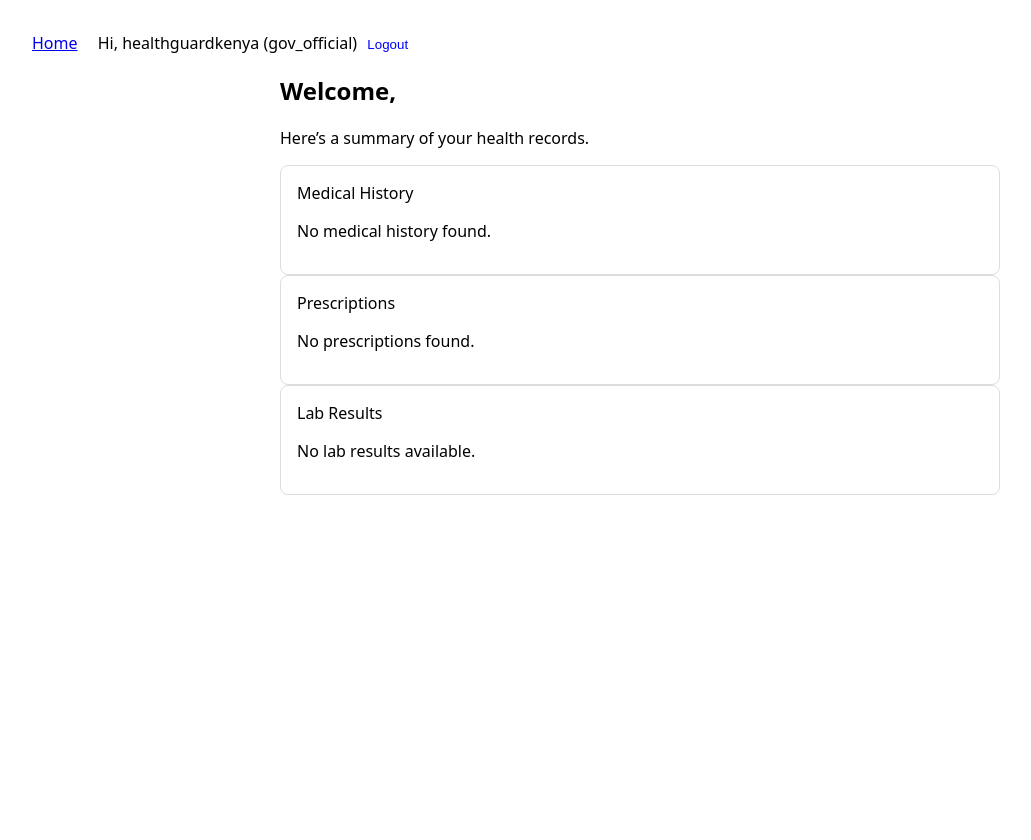
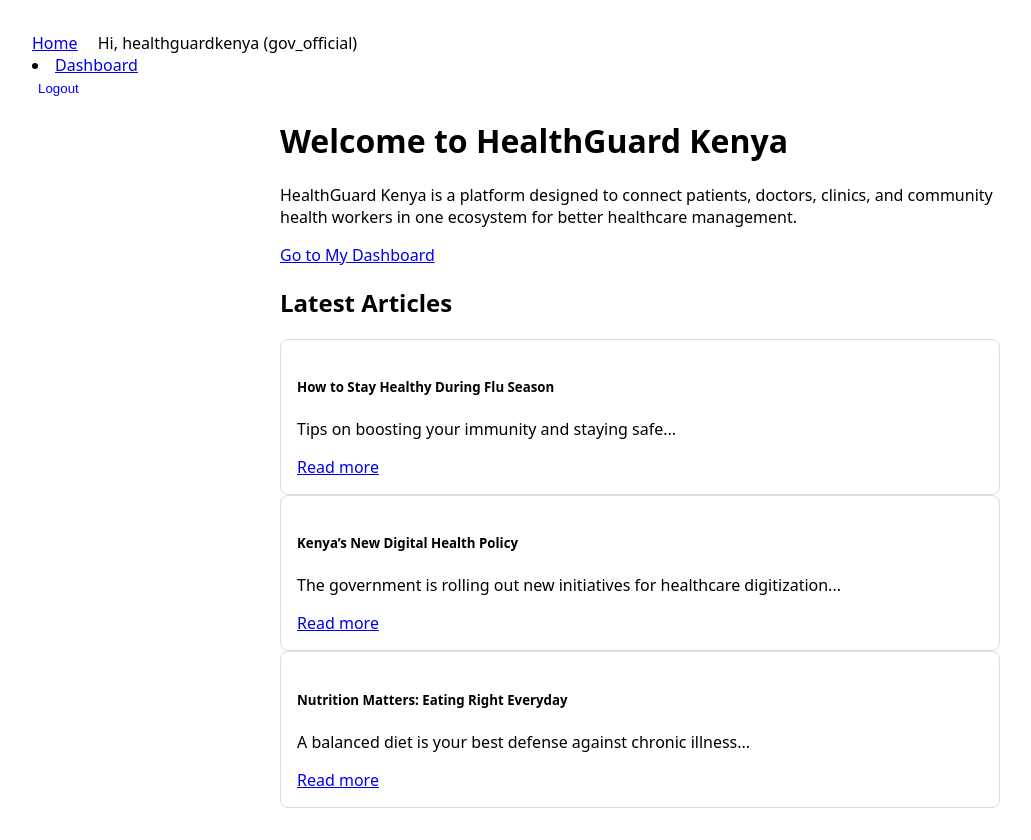
Before and after one commit to ANkanja/HealthGuard-kenya, a Django app: page / in a window 1280 px wide. Shown: the whole page, without its empty margins (0-1031 px from the left). Before the commit the page ends 495 px from the top, so only its background shows below. Run offline with Django 5.2, Linux system fonts and the light colour scheme; a user stored in the database is signed in; data comes from the database, SQL or seed files in the repository; both versions use the stored data as it was after the commit.

Commit message:
customising the home page and specific dashboard for each user

```diff
--- a/patients/templates/base.html
+++ b/patients/templates/base.html
@@ -18,6 +18,9 @@
     <a href="{% url 'home' %}">Home</a>
     {% if user.is_authenticated %}
       <span>Hi, {{ user.username }} ({{ user.profile.role|default:'-' }})</span>
+      <li class="nav-item">
+        <a class="nav-link" href="{% url 'redirect_to_dashboard' %}">Dashboard</a>
+      </li>
       {% if user.is_authenticated %}
         <form action="{% url 'logout' %}" method="post" style="display:inline;">
           {% csrf_token %}
--- a/patients/templates/home.html
+++ b/patients/templates/home.html
@@ -1,113 +1,30 @@
-{% extends 'base.html' %}
-{% block title %}Home | HealthGuard{% endblock %}
+{% extends "base.html" %}
+
 {% block content %}
+  <div class="container mt-4">
+    <h1>Welcome to HealthGuard Kenya</h1>
+    <p>{{ about }}</p>
 
-<div class="container mt-4">
-  <h2 class="mb-4">Welcome, {{ request.user.first_name }}</h2>
-  <p class="text-muted">Here’s a summary of your health records.</p>
+    {% if user.is_authenticated %}
+      <a href="{% url 'redirect_to_dashboard' %}" class="btn btn-primary my-3">Go to My Dashboard</a>
+    {% else %}
+      <a href="{% url 'login' %}" class="btn btn-success my-3">Login</a>
+      <a href="{% url 'register' %}" class="btn btn-outline-primary my-3">Register</a>
+    {% endif %}
 
-  <!-- Medical History -->
-  <div class="card mb-4 shadow-sm">
-    <div class="card-header bg-primary text-white">
-      Medical History
-    </div>
-    <div class="card-body">
-      {% if history %}
-        <table class="table table-striped">
-          <thead>
-            <tr>
-              <th>Condition</th>
-              <th>Date Diagnosed</th>
-              <th>Notes</th>
-            </tr>
-          </thead>
-          <tbody>
-            {% for item in history %}
-              <tr>
-                <td>{{ item.condition }}</td>
-                <td>{{ item.date_diagnosed }}</td>
-                <td>{{ item.notes }}</td>
-              </tr>
-            {% endfor %}
-          </tbody>
-        </table>
-      {% else %}
-        <p>No medical history found.</p>
-      {% endif %}
+    <h2 class="mt-4">Latest Articles</h2>
+    <div class="row">
+      {% for article in articles %}
+        <div class="col-md-4 mb-3">
+          <div class="card shadow-sm">
+            <div class="card-body">
+              <h5 class="card-title">{{ article.title }}</h5>
+              <p class="card-text">{{ article.excerpt }}</p>
+              <a href="{{ article.link }}" class="btn btn-link">Read more</a>
+            </div>
+          </div>
+        </div>
+      {% endfor %}
     </div>
   </div>
-
-  <!-- Prescriptions -->
-  <div class="card mb-4 shadow-sm">
-    <div class="card-header bg-success text-white">
-      Prescriptions
-    </div>
-    <div class="card-body">
-      {% if prescriptions %}
-        <table class="table table-bordered">
-          <thead>
-            <tr>
-              <th>Medication</th>
-              <th>Dosage</th>
-              <th>Start</th>
-              <th>End</th>
-            </tr>
-          </thead>
-          <tbody>
-            {% for p in prescriptions %}
-              <tr>
-                <td>{{ p.medication }}</td>
-                <td>{{ p.dosage }}</td>
-                <td>{{ p.start_date }}</td>
-                <td>{{ p.end_date|default:"Ongoing" }}</td>
-              </tr>
-            {% endfor %}
-          </tbody>
-        </table>
-      {% else %}
-        <p>No prescriptions found.</p>
-      {% endif %}
-    </div>
-  </div>
-
-  <!-- Lab Results -->
-  <div class="card mb-4 shadow-sm">
-    <div class="card-header bg-info text-white">
-      Lab Results
-    </div>
-    <div class="card-body">
-      {% if labs %}
-        <table class="table table-hover">
-          <thead>
-            <tr>
-              <th>Test Name</th>
-              <th>Result</th>
-              <th>Date</th>
-              <th>Report</th>
-            </tr>
-          </thead>
-          <tbody>
-            {% for lab in labs %}
-              <tr>
-                <td>{{ lab.test_name }}</td>
-                <td>{{ lab.result }}</td>
-                <td>{{ lab.date_taken }}</td>
-                <td>
-                  {% if lab.file %}
-                    <a href="{{ lab.file.url }}" class="btn btn-sm btn-outline-primary">Download</a>
-                  {% else %}
-                    —
-                  {% endif %}
-                </td>
-              </tr>
-            {% endfor %}
-          </tbody>
-        </table>
-      {% else %}
-        <p>No lab results available.</p>
-      {% endif %}
-    </div>
-  </div>
-</div>
-
 {% endblock %}
--- a/patients/urls.py
+++ b/patients/urls.py
@@ -1,5 +1,5 @@
 from django.urls import path
-from .views import patient_dashboard, clinic_staff_dashboard, doctor_dashboard, gov_dashboard, chw_dashboard, register_view, UserLoginView, UserLogoutView, home_view, not_authorized_view
+from .views import patient_dashboard, clinic_staff_dashboard, doctor_dashboard, gov_dashboard, chw_dashboard, register_view, UserLoginView, UserLogoutView, home_view, not_authorized_view, redirect_to_dashboard
 
 urlpatterns = [
     path('', home_view, name='home'),
@@ -16,4 +16,7 @@ urlpatterns = [
 
      # Unauthorized
     path('not_authorized/', not_authorized_view, name='not_authorized'),
+
+    # Dashboard redirect
+    path('dashboard/', redirect_to_dashboard, name='redirect_to_dashboard'),
 ]
--- a/patients/views.py
+++ b/patients/views.py
@@ -57,20 +57,8 @@ class UserLoginView(LoginView):
     redirect_authenticated_user = True
 
     def get_success_url(self):
-        profile = self.request.user.profile
-
-        if profile.role == "patient":
-            return reverse('patient_dashboard')
-        elif profile.role == "clinic_staff":
-            return reverse('clinic_staff_dashboard')
-        elif profile.role == "doctor":
-            return reverse('doctor_dashboard')
-        elif profile.role == "gov_official":
-            return reverse('gov_dashboard')
-        elif profile.role == "chw":
-            return reverse('chw_dashboard')
-        else:
-            return reverse('home')
+        # Redirect everyone to home after login
+        return reverse('home')
 
 
 class UserLogoutView(LogoutView):
@@ -82,7 +70,29 @@ class UserLogoutView(LogoutView):
 
 
 def home_view(request):
-    return render(request, 'home.html')
+    # Static content for now, can later fetch from DB or API
+    context = {
+        "about": "HealthGuard Kenya is a platform designed to connect patients, doctors, clinics, and community health workers in one ecosystem for better healthcare management.",
+        "articles": [
+            {
+                "title": "How to Stay Healthy During Flu Season",
+                "excerpt": "Tips on boosting your immunity and staying safe...",
+                "link": "#"
+            },
+            {
+                "title": "Kenya’s New Digital Health Policy",
+                "excerpt": "The government is rolling out new initiatives for healthcare digitization...",
+                "link": "#"
+            },
+            {
+                "title": "Nutrition Matters: Eating Right Everyday",
+                "excerpt": "A balanced diet is your best defense against chronic illness...",
+                "link": "#"
+            },
+        ]
+    }
+    return render(request, "home.html", context)
+
 
 
 @login_required
@@ -154,3 +164,21 @@ def chw_dashboard(request):
 def not_authorized_view(request):
     # ✅ Fixed template path
     return render(request, "dashboards/not_authorized.html")
+
+
+@login_required
+def redirect_to_dashboard(request):
+    profile = request.user.profile
+
+    if profile.role == "patient":
+        return redirect('patient_dashboard')
+    elif profile.role == "clinic_staff":
+        return redirect('clinic_staff_dashboard')
+    elif profile.role == "doctor":
+        return redirect('doctor_dashboard')
+    elif profile.role == "gov_official":
+        return redirect('gov_dashboard')
+    elif profile.role == "chw":
+        return redirect('chw_dashboard')
+    else:
+        return redirect('not_authorized')
```
Also changed, not shown: patients/templates/dashboards/patient_dashboard.html (+110 -14 lines), db.sqlite3.
